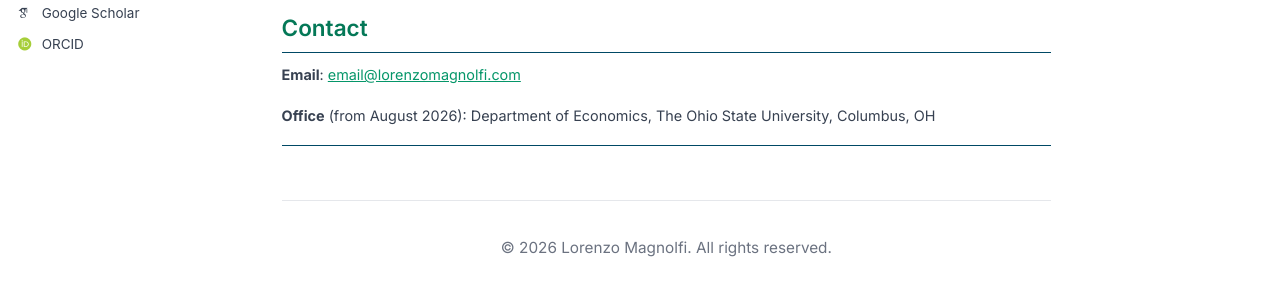
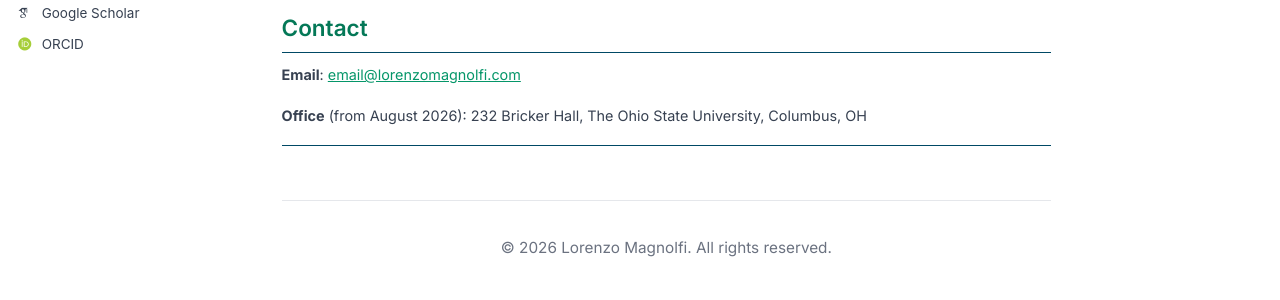
Before and after one commit to LorenzoMagnolfi/Lorenzomagnolfi.github.io, a Jekyll site: the page built from _pages/about.md, in a window 1280 px wide and 900 px high, scrolled down 1836 px. Shown: the part 397-697 px from the top of the window. Built offline with Jekyll 4.4.1, drawn with Linux system fonts in a browser that asks for light colours; some web fonts are replaced; a script that is not in the unit is left out.

Commit message:
Add OSU office (232 Bricker Hall) to contact and structured data
Co-Authored-By: Claude Opus 4.8 <noreply@anthropic.com>

```diff
--- a/_includes/head/custom.html
+++ b/_includes/head/custom.html
@@ -92,7 +92,7 @@
   "email": "email@lorenzomagnolfi.com",
   "address": {
     "@type": "PostalAddress",
-    "streetAddress": "Department of Economics, The Ohio State University",
+    "streetAddress": "232 Bricker Hall",
     "addressLocality": "Columbus",
     "addressRegion": "OH",
     "postalCode": "43210",
--- a/_pages/about.md
+++ b/_pages/about.md
@@ -86,7 +86,7 @@ This paper supersedes [Falsifying Models of Firm Conduct](/files/papers/Falsifyi
 ## Contact
 **Email**: [email@lorenzomagnolfi.com](mailto:email@lorenzomagnolfi.com)
 
-**Office** (from August 2026): Department of Economics, The Ohio State University, Columbus, OH
+**Office** (from August 2026): 232 Bricker Hall, The Ohio State University, Columbus, OH
 
 ---
 
```
